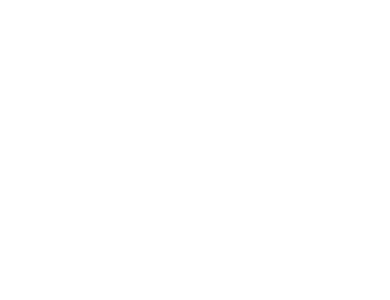
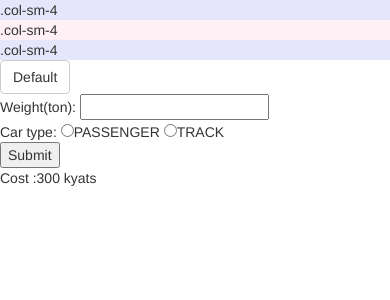
Before and after one commit to ncaedu2016/php, a PHP site: page /car.php in a window 390 px wide. Before the commit the part shown is empty. Shown: the top 300 px of the page. Run offline with PHP 8.4, Linux system fonts and the light colour scheme; data that the repository does not hold is empty; some libraries are stand-ins or nearby versions.

Commit message:
Revert "Delete All"
This reverts commit b46c8abfc828fc8efc8c0d62f5ca7020b4192a48.

```diff
--- a/car.php
+++ b/car.php
@@ -1 +1,57 @@
-<?php ?>
+<!DOCTYPE html>
+<html>
+<head>
+<link rel="stylesheet" href="../../maxcdn.bootstrapcdn.com/bootstrap/3.3.6/css/bootstrap.min.css">
+  <script src="../../ajax.googleapis.com/ajax/libs/jquery/1.12.0/jquery.min.js"></script>
+  <script src="../../maxcdn.bootstrapcdn.com/bootstrap/3.3.6/js/bootstrap.min.js"></script>
+</head>
+<body>
+  <div class="row">
+    <div class="col-sm-6 col-xs-12 col-md-4" style="background-color:lavender;">.col-sm-4</div>
+    <div class="col-sm-6 col-xs-12 col-md-4" style="background-color:lavenderblush;">.col-sm-4</div>
+    <div class="col-sm-6 col-xs-12 col-md-4" style="background-color:lavender;">.col-sm-4</div>
+  </div>
+  <button type="button" class="btn btn-default">Default</button>
+<form method="post" action="car.php">
+   Weight(ton): <input type="text" name="weight">
+   <br>
+	Car type:
+   <input type="radio" name="type" value="1">PASSENGER
+   <input type="radio" name="type" value="2">TRACK<br>
+   <input type="submit" name="submit" value="Submit">
+</form>
+
+<?php
+error_reporting(1);
+	$price;
+	 $weight = $_POST["weight"];
+	 $type = $_POST["type"];
+	 if($weight <= 1){
+	 	$price = 300;
+	 }else if($weight < 3.1 ){
+	 	if($type == 1){
+	 		$price = $weight * 350;
+	 	}else{
+	 		$price = $weight * 450;
+	 	}
+	 }else if($weight < 6.1){
+	 	if($type == 1){
+	 		$price = $weight * 420;
+	 	}else{
+	 		$price = $weight * 560;
+	 	}
+	 }else if($weight < 10.1){
+	 	if($type == 1){
+	 		$price = $weight * 500;
+	 	}else{
+	 		$price = $weight * 720;
+	 	}
+	 }else{
+	 	$price = $weight * 800;
+	 }
+
+ ?>
+ <p>Cost :<?php echo $price;?> kyats </p>
+
+</body>
+</html>
```
